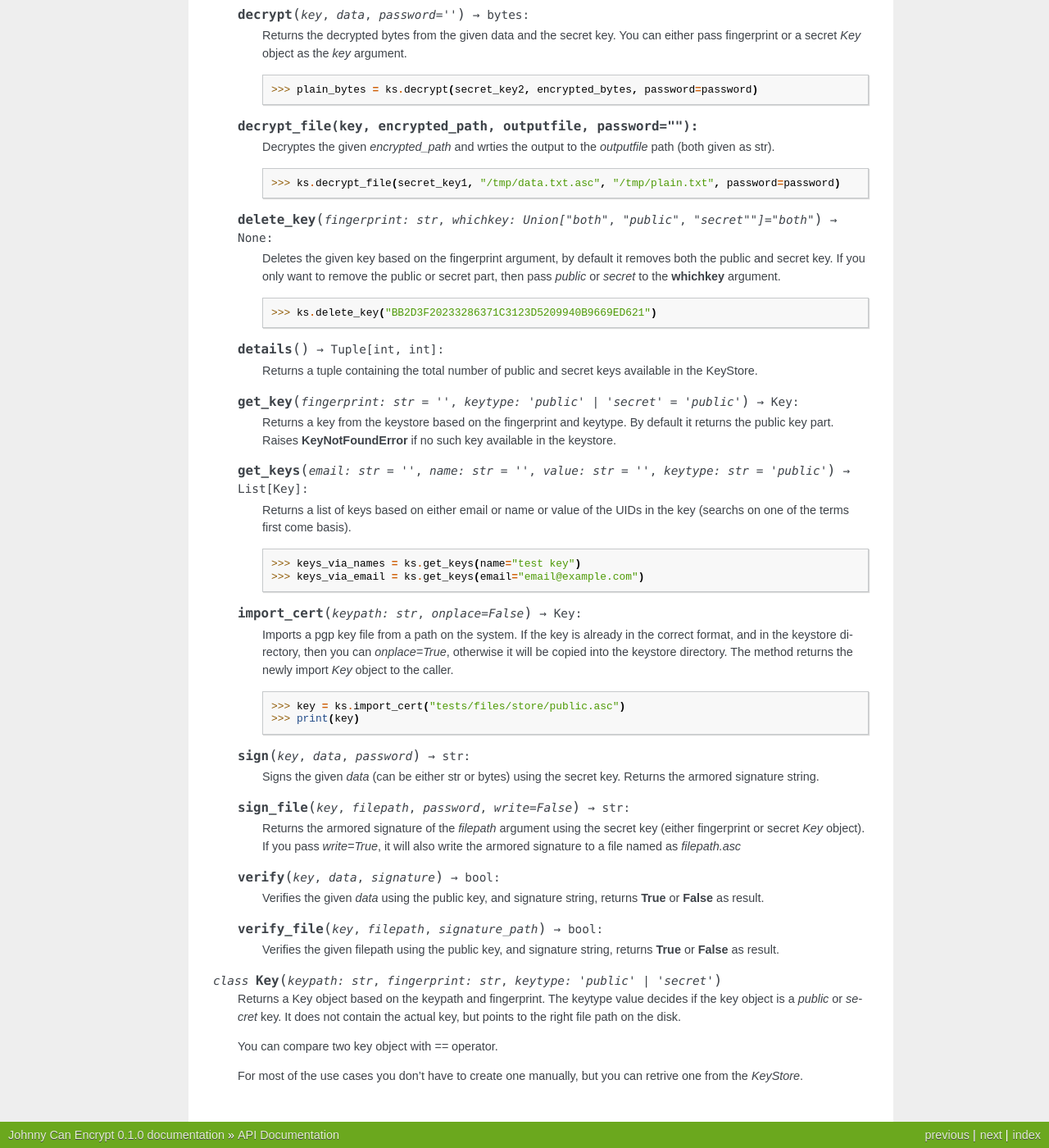
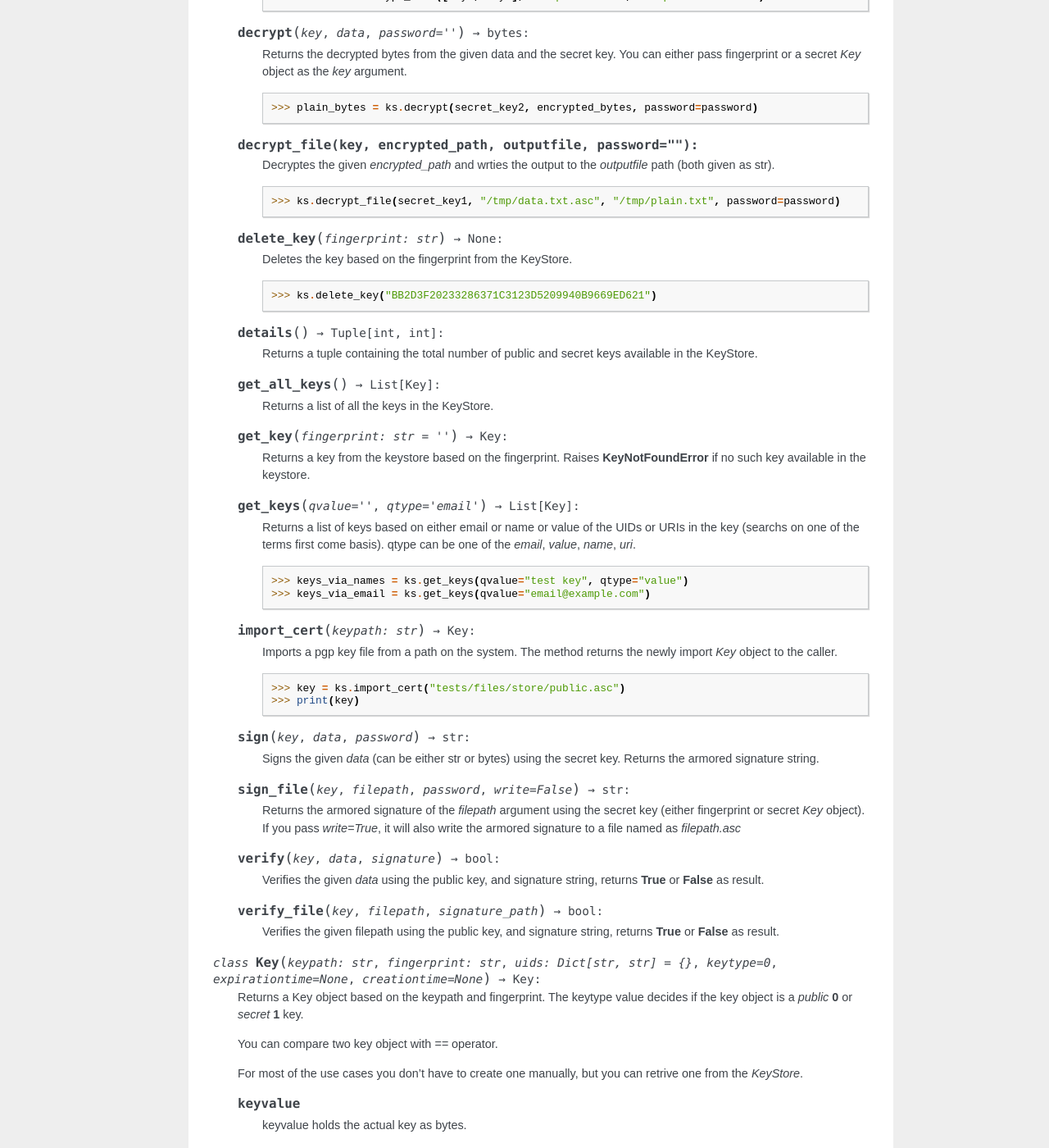
Before and after one commit to kushaldas/johnnycanencrypt, a Sphinx documentation site: the page built from docs/api.rst, in a window 1280 px wide and 1400 px high, scrolled down 987 px. Shown: the whole window at 82% size. Built offline with Sphinx 7.4.7, drawn with Linux system fonts in a browser that asks for light colours; some of the changed text lies outside the part shown.

Commit message:
Updates documentation

```diff
--- a/docs/api.rst
+++ b/docs/api.rst
@@ -17,8 +17,7 @@
         It takes a path to the directory where it stores/reads the keys. Please make sure that only the **user** has read/write capability
         to this path.
 
-        The keys are represented inside the directory as either "fingerprint.pub" or "fingerprint.sec" file based on if it is a public or secret part
-        of the key.
+        The keys are represented inside the directory in the **jce.db** sqlite3 database
 
         If you can check for existance of any fingerprint (str) or `Key` object in the via `in` opertor.
 
@@ -28,10 +27,11 @@
                 >>> "HEXFINGERPRINT" in ks
 
 
-        .. method:: create_newkey(password: str, uid: str = "", ciphersuite: str = "RSA4k") -> Key:
+        .. method:: create_newkey(password: str, uid: str = "", ciphersuite: str = "RSA4k", creation: Optional[datetime.datetime] = None, expiration: Optional[datetime.datetime] = None) -> Key:
 
                 Returns the public part of the newly created `Key` in the store directory. You can mention ciphersuite as *RSA2k* or *RSA4k*,
-                or *Cv25519*, while *RSA4k* is the default.
+                or *Cv25519*, while *RSA4k* is the default. You can also provide `datetime.datetime` objects for creation time and expiration
+                time. By default it will use the current time as creation time, and keys don't expire.
 
                 ::
 
@@ -80,10 +80,9 @@
 
                         >>> ks.decrypt_file(secret_key1, "/tmp/data.txt.asc", "/tmp/plain.txt", password=password)
 
-        .. method:: delete_key(fingerprint: str, whichkey: Union["both", "public", "secret""]="both") -> None:
+        .. method:: delete_key(fingerprint: str) -> None:
 
-                Deletes the given key based on the fingerprint argument, by default it removes both the public and secret key. If you only want to remove
-                the public or secret part, then pass *public* or *secret* to the **whichkey** argument.
+                Deletes the key based on the fingerprint from the KeyStore.
 
                 ::
 
@@ -93,25 +92,29 @@
 
                 Returns a tuple containing the total number of public and secret keys available in the KeyStore.
 
-        .. method:: get_key(fingerprint: str = "", keytype: Union["public", "secret"] = "public") -> Key:
+        .. method:: get_all_keys() -> List[Key]:
 
-                Returns a key from the keystore based on the fingerprint and keytype. By default it returns the public key part.
+                Returns a list of all the keys in the KeyStore.
+
+        .. method:: get_key(fingerprint: str = "") -> Key:
+
+                Returns a key from the keystore based on the fingerprint.
                 Raises **KeyNotFoundError** if no such key available in the keystore.
 
-        .. method:: get_keys(email: str = "", name: str = "", value: str = "", keytype: str = "public") -> List[Key]:
+        .. method:: get_keys(qvalue="", qtype="email") -> List[Key]:
 
-                Returns a list of keys based on either email or name or value of the UIDs in the key (searchs on one of the terms first come basis).
+                Returns a list of keys based on either email or name or value of the UIDs or URIs in the key (searchs on one of the terms first come basis).
+                qtype can be one of the `email`, `value`, `name`, `uri`.
 
                 ::
 
-                        >>> keys_via_names = ks.get_keys(name="test key")
-                        >>> keys_via_email = ks.get_keys(email="email@example.com")
+                        >>> keys_via_names = ks.get_keys(qvalue="test key", qtype="value")
+                        >>> keys_via_email = ks.get_keys(qvalue="email@example.com")
 
-        .. method:: import_cert(keypath: str, onplace=False) -> Key:
+        .. method:: import_cert(keypath: str) -> Key:
 
-                Imports a pgp key file from a path on the system. If the key is already in the correct format, and in the keystore directory,
-                then you can *onplace=True*, otherwise it will be copied into the keystore directory. The method returns the newly import
-                `Key` object to the caller.
+                Imports a pgp key file from a path on the system.
+                The method returns the newly import `Key` object to the caller.
 
                 ::
 
@@ -136,11 +139,34 @@
                 Verifies the given filepath using the public key, and signature string, returns **True** or **False** as result.
 
 
-.. class:: Key(keypath: str, fingerprint: str, keytype: Union["public", "secret"])
+.. class:: Key(keypath: str, fingerprint: str, uids: Dict[str, str] = {}, keytype=0, expirationtime=None, creationtime=None) -> Key:
 
-        Returns a Key object based on the keypath and fingerprint. The keytype value decides if the key object is a `public` or `secret` key. It does
-        not contain the actual key, but points to the right file path on the disk.
+        Returns a Key object based on the keypath and fingerprint. The keytype value decides if the key object is a `public` **0** or `secret` **1** key.
 
         You can compare two key object with `==` operator.
 
         For most of the use cases you don't have to create one manually, but you can retrive one from the `KeyStore`.
+
+        .. attribute:: keyvalue
+
+                keyvalue holds the actual key as bytes.
+
+        .. attribute:: fingerprint
+
+                The string representation of the fingerprint
+
+        .. attribute:: uids
+
+                A dictionary holding all uids from the key.
+
+        .. attribute:: creationtime
+
+                The datetime.datetime object mentioning when the key was created.
+
+        .. attribute:: expirationtime
+
+                The datetime.datetime object mentioning when the key will expire or `None` otherwise.
+
+        .. method:: get_pub_key() -> str:
+
+                Returns the armored version of the public key as string.
```
Also changed, not shown: docs/introduction.rst (+11 -13 lines).
